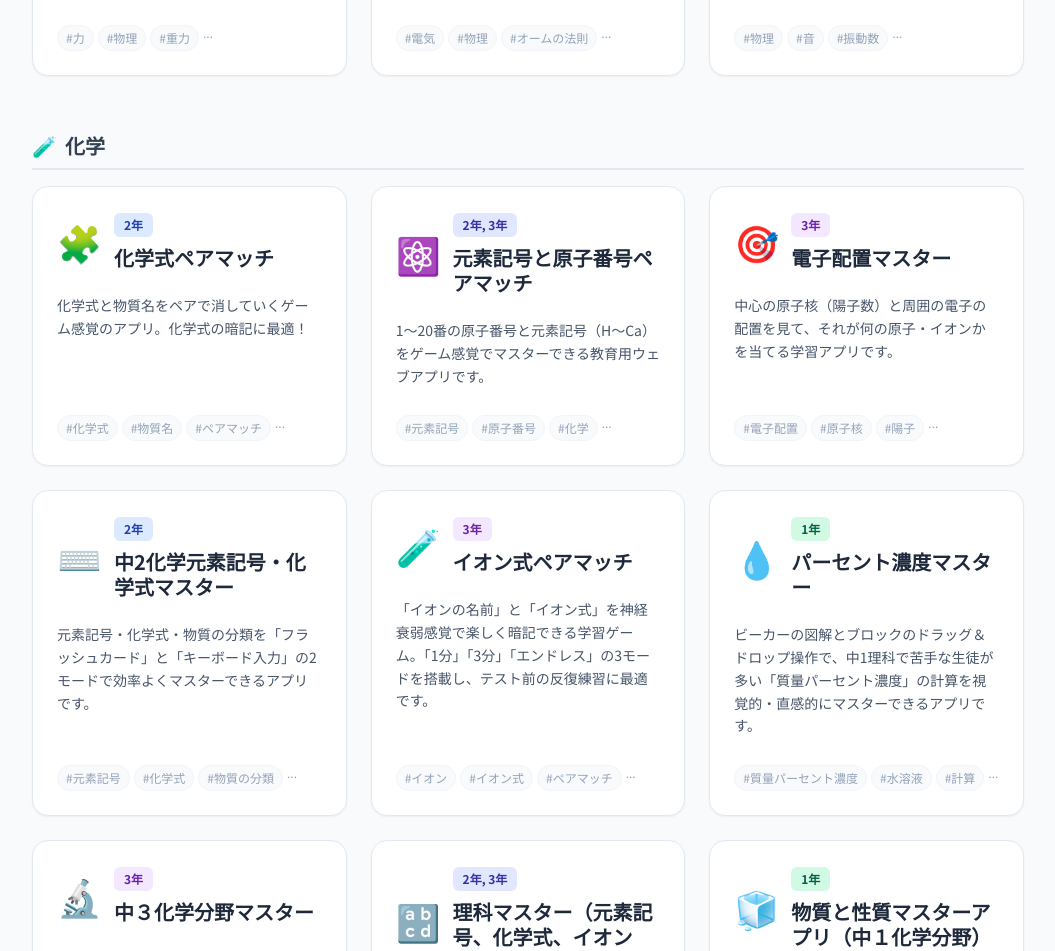
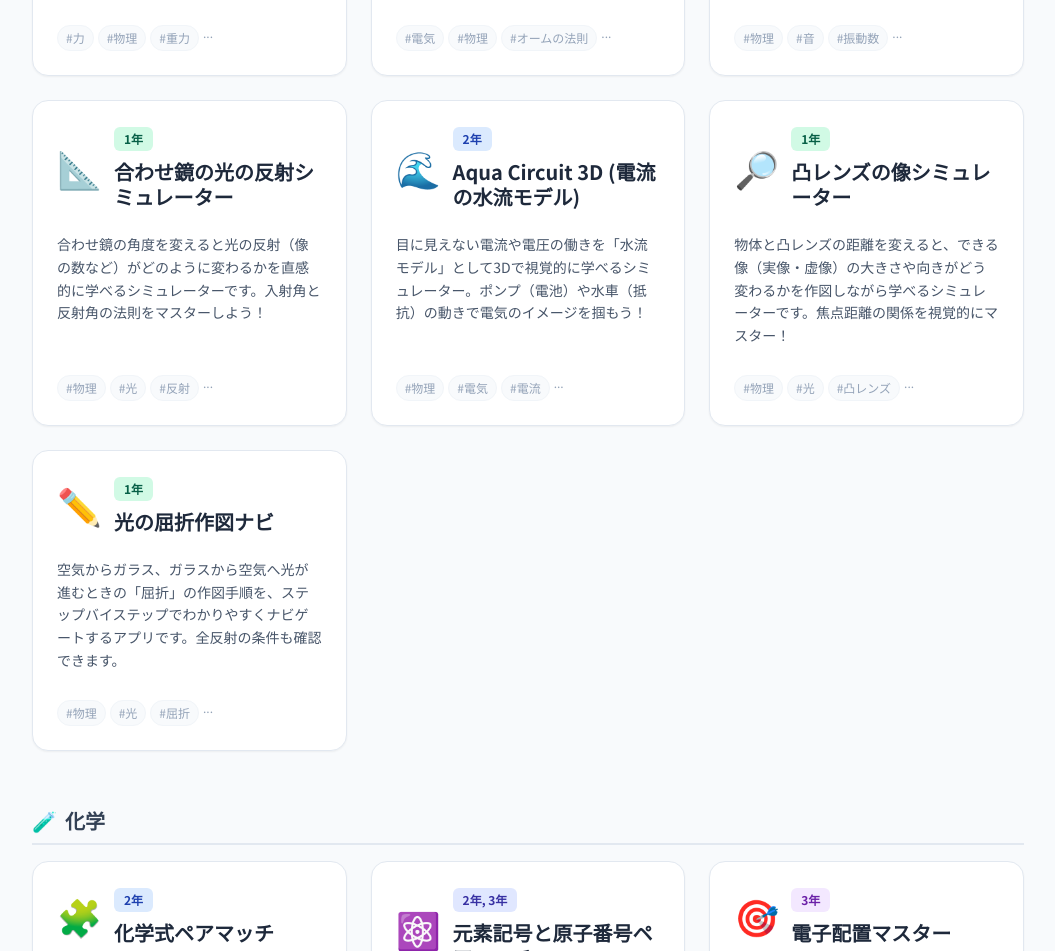
Before and after one commit to rickcrick2004-hue/rika-portal-edu, a plain HTML site: page index.html in a window 1280 px wide. Shown: the part 2133-3084 px from the top of the page, without its empty margins (112-1167 px from the left). Drawn offline with nearby package versions, Linux system fonts and the light colour scheme.

Commit message:
Add files via upload

```diff
--- a/index.html
+++ b/index.html
@@ -676,6 +676,50 @@
                 url: "https://rickcrick2004-hue.github.io/matchstick-quiz/",
                 icon: "🧩",
                 color: "bg-orange-100 text-orange-800"
+            },
+            {
+                id: "app66",
+                grade: "1年",
+                field: "物理",
+                title: "合わせ鏡の光の反射シミュレーター",
+                description: "合わせ鏡の角度を変えると光の反射（像の数など）がどのように変わるかを直感的に学べるシミュレーターです。入射角と反射角の法則をマスターしよう！",
+                tags: ["物理", "光", "反射", "鏡", "合わせ鏡", "入射角", "反射角", "シミュレーション"],
+                url: "https://rickcrick2004-hue.github.io/mirror-angle-reflection-simulator/",
+                icon: "📐",
+                color: "bg-emerald-100 text-emerald-800"
+            },
+            {
+                id: "app67",
+                grade: "2年",
+                field: "物理",
+                title: "Aqua Circuit 3D (電流の水流モデル)",
+                description: "目に見えない電流や電圧の働きを「水流モデル」として3Dで視覚的に学べるシミュレーター。ポンプ（電池）や水車（抵抗）の動きで電気のイメージを掴もう！",
+                tags: ["物理", "電気", "電流", "電圧", "水流モデル", "シミュレーション", "3D"],
+                url: "https://rickcrick2004-hue.github.io/aqua-circuit-3d/",
+                icon: "🌊",
+                color: "bg-blue-100 text-blue-800"
+            },
+            {
+                id: "app68",
+                grade: "1年",
+                field: "物理",
+                title: "凸レンズの像シミュレーター",
+                description: "物体と凸レンズの距離を変えると、できる像（実像・虚像）の大きさや向きがどう変わるかを作図しながら学べるシミュレーターです。焦点距離の関係を視覚的にマスター！",
+                tags: ["物理", "光", "凸レンズ", "実像", "虚像", "焦点", "作図", "シミュレーション"],
+                url: "https://rickcrick2004-hue.github.io/jhs-science-convex-lens-simulator/",
+                icon: "🔎",
+                color: "bg-emerald-100 text-emerald-800"
+            },
+            {
+                id: "app69",
+                grade: "1年",
+                field: "物理",
+                title: "光の屈折作図ナビ",
+                description: "空気からガラス、ガラスから空気へ光が進むときの「屈折」の作図手順を、ステップバイステップでわかりやすくナビゲートするアプリです。全反射の条件も確認できます。",
+                tags: ["物理", "光", "屈折", "全反射", "作図", "ナビ"],
+                url: "https://rickcrick2004-hue.github.io/light-refraction-drawing-nav/",
+                icon: "✏️",
+                color: "bg-emerald-100 text-emerald-800"
             }
         ];
 
```
